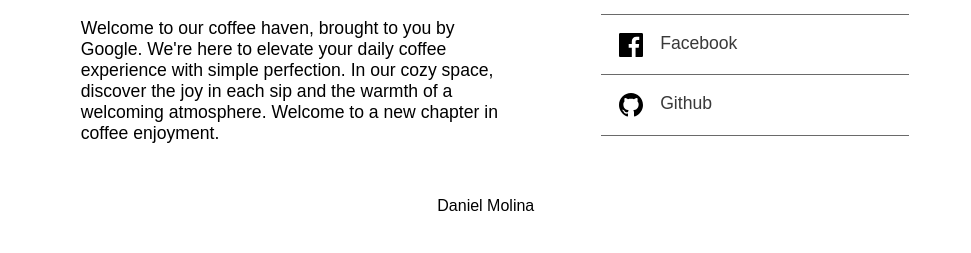
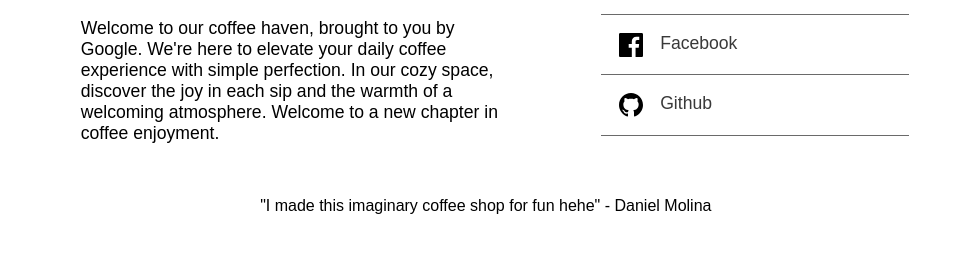
Before and after one commit to danjojojo/google-coffee-shop, a plain HTML site: page index.html in a window 1280 px wide. Shown: the part 2353-2606 px from the top of the page, without its empty margins (221-1192 px from the left). Drawn offline with nearby package versions, Linux system fonts and the light colour scheme; a script that the page names is missing; a web font is replaced by a local one.

Commit message:
Edited ending emark

```diff
--- a/index.html
+++ b/index.html
@@ -164,7 +164,7 @@
                 </div>
             </div>
             <div class="me">
-                <p>Daniel Molina</p>
+                <p>"I made this imaginary coffee shop for fun hehe" - Daniel Molina</p>
             </div>
         </div>
     </div>
```
